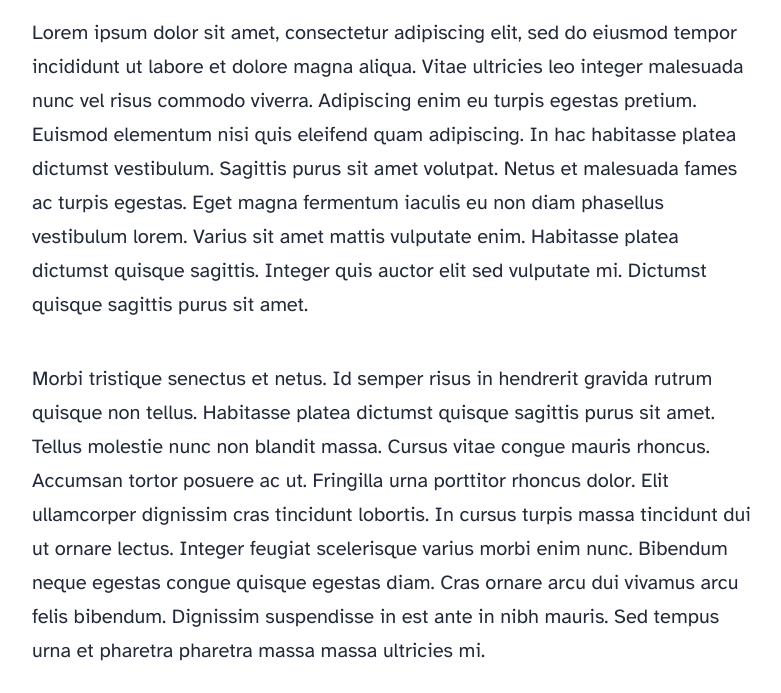
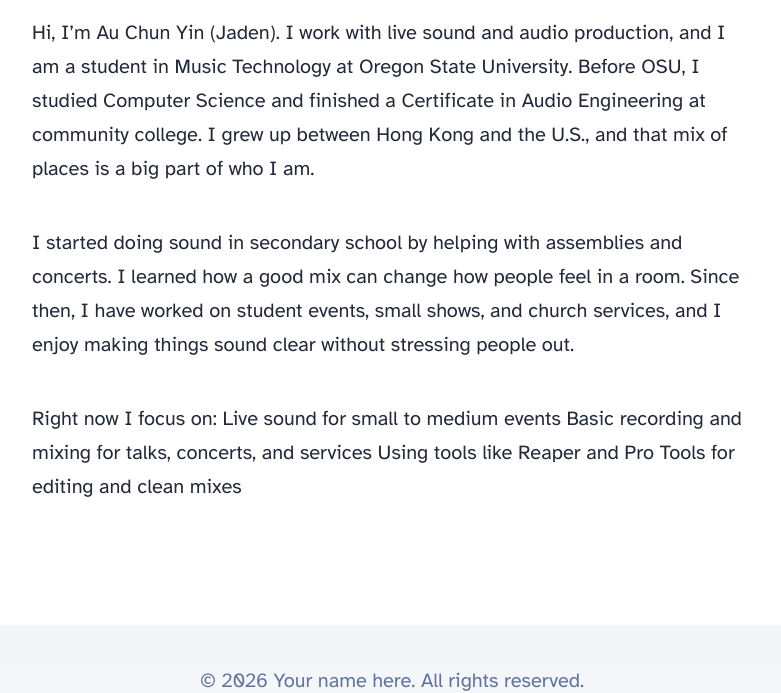
Before and after one commit to cyau76/cyau-astro-web-main, an Astro site: page /about in a window 1280 px wide. Shown: the part 856-1549 px from the top of the page, without its empty margins (248-1029 px from the left). Built offline with nearby package versions, Linux system fonts and the light colour scheme; Astro itself is replaced by a stand-in of ours.

Commit message:
Update about.astro

```diff
--- a/src/pages/about.astro
+++ b/src/pages/about.astro
@@ -4,59 +4,35 @@ import Layout from '../layouts/BlogPost.astro';
 
 <Layout
 	title="About Me"
-	description="Lorem ipsum dolor sit amet"
-	pubDate={new Date('August 08 2021')}
+	description="Au Chun Yin (Jaden)"
+	pubDate={new Date('Feb 24 2026')}
 	heroImage="/blog-placeholder-about.jpg"
 >
 	<p>
-		Lorem ipsum dolor sit amet, consectetur adipiscing elit, sed do eiusmod tempor incididunt ut
-		labore et dolore magna aliqua. Vitae ultricies leo integer malesuada nunc vel risus commodo
-		viverra. Adipiscing enim eu turpis egestas pretium. Euismod elementum nisi quis eleifend quam
-		adipiscing. In hac habitasse platea dictumst vestibulum. Sagittis purus sit amet volutpat. Netus
-		et malesuada fames ac turpis egestas. Eget magna fermentum iaculis eu non diam phasellus
-		vestibulum lorem. Varius sit amet mattis vulputate enim. Habitasse platea dictumst quisque
-		sagittis. Integer quis auctor elit sed vulputate mi. Dictumst quisque sagittis purus sit amet.
+		Hi, I’m Au Chun Yin (Jaden). I work with live sound and audio production, and I am a student in Music Technology at Oregon State University.
+		Before OSU, I studied Computer Science and finished a Certificate in Audio Engineering at community college.
+		I grew up between Hong Kong and the U.S., and that mix of places is a big part of who I am.
 	</p>
 
 	<p>
-		Morbi tristique senectus et netus. Id semper risus in hendrerit gravida rutrum quisque non
-		tellus. Habitasse platea dictumst quisque sagittis purus sit amet. Tellus molestie nunc non
-		blandit massa. Cursus vitae congue mauris rhoncus. Accumsan tortor posuere ac ut. Fringilla urna
-		porttitor rhoncus dolor. Elit ullamcorper dignissim cras tincidunt lobortis. In cursus turpis
-		massa tincidunt dui ut ornare lectus. Integer feugiat scelerisque varius morbi enim nunc.
-		Bibendum neque egestas congue quisque egestas diam. Cras ornare arcu dui vivamus arcu felis
-		bibendum. Dignissim suspendisse in est ante in nibh mauris. Sed tempus urna et pharetra pharetra
-		massa massa ultricies mi.
+		I started doing sound in secondary school by helping with assemblies and concerts.
+		I learned how a good mix can change how people feel in a room. Since then,
+		I have worked on student events, small shows, and church services, and I enjoy making things sound clear without stressing people out.
 	</p>
 
 	<p>
-		Mollis nunc sed id semper risus in. Convallis a cras semper auctor neque. Diam sit amet nisl
-		suscipit. Lacus viverra vitae congue eu consequat ac felis donec. Egestas integer eget aliquet
-		nibh praesent tristique magna sit amet. Eget magna fermentum iaculis eu non diam. In vitae
-		turpis massa sed elementum. Tristique et egestas quis ipsum suspendisse ultrices. Eget lorem
-		dolor sed viverra ipsum. Vel turpis nunc eget lorem dolor sed viverra. Posuere ac ut consequat
-		semper viverra nam. Laoreet suspendisse interdum consectetur libero id faucibus. Diam phasellus
-		vestibulum lorem sed risus ultricies tristique. Rhoncus dolor purus non enim praesent elementum
-		facilisis. Ultrices tincidunt arcu non sodales neque. Tempus egestas sed sed risus pretium quam
-		vulputate. Viverra suspendisse potenti nullam ac tortor vitae purus faucibus ornare. Fringilla
-		urna porttitor rhoncus dolor purus non. Amet dictum sit amet justo donec enim.
+		Right now I focus on:
+
+		Live sound for small to medium events
+		Basic recording and mixing for talks, concerts, and services
+		Using tools like Reaper and Pro Tools for editing and clean mixes
 	</p>
 
 	<p>
-		Mattis ullamcorper velit sed ullamcorper morbi tincidunt. Tortor posuere ac ut consequat semper
-		viverra. Tellus mauris a diam maecenas sed enim ut sem viverra. Venenatis urna cursus eget nunc
-		scelerisque viverra mauris in. Arcu ac tortor dignissim convallis aenean et tortor at. Curabitur
-		gravida arcu ac tortor dignissim convallis aenean et tortor. Egestas tellus rutrum tellus
-		pellentesque eu. Fusce ut placerat orci nulla pellentesque dignissim enim sit amet. Ut enim
-		blandit volutpat maecenas volutpat blandit aliquam etiam. Id donec ultrices tincidunt arcu. Id
-		cursus metus aliquam eleifend mi.
+
 	</p>
 
 	<p>
-		Tempus quam pellentesque nec nam aliquam sem. Risus at ultrices mi tempus imperdiet. Id porta
-		nibh venenatis cras sed felis eget velit. Ipsum a arcu cursus vitae. Facilisis magna etiam
-		tempor orci eu lobortis elementum. Tincidunt dui ut ornare lectus sit. Quisque non tellus orci
-		ac. Blandit libero volutpat sed cras. Nec tincidunt praesent semper feugiat nibh sed pulvinar
-		proin gravida. Egestas integer eget aliquet nibh praesent tristique magna.
+
 	</p>
 </Layout>
```
